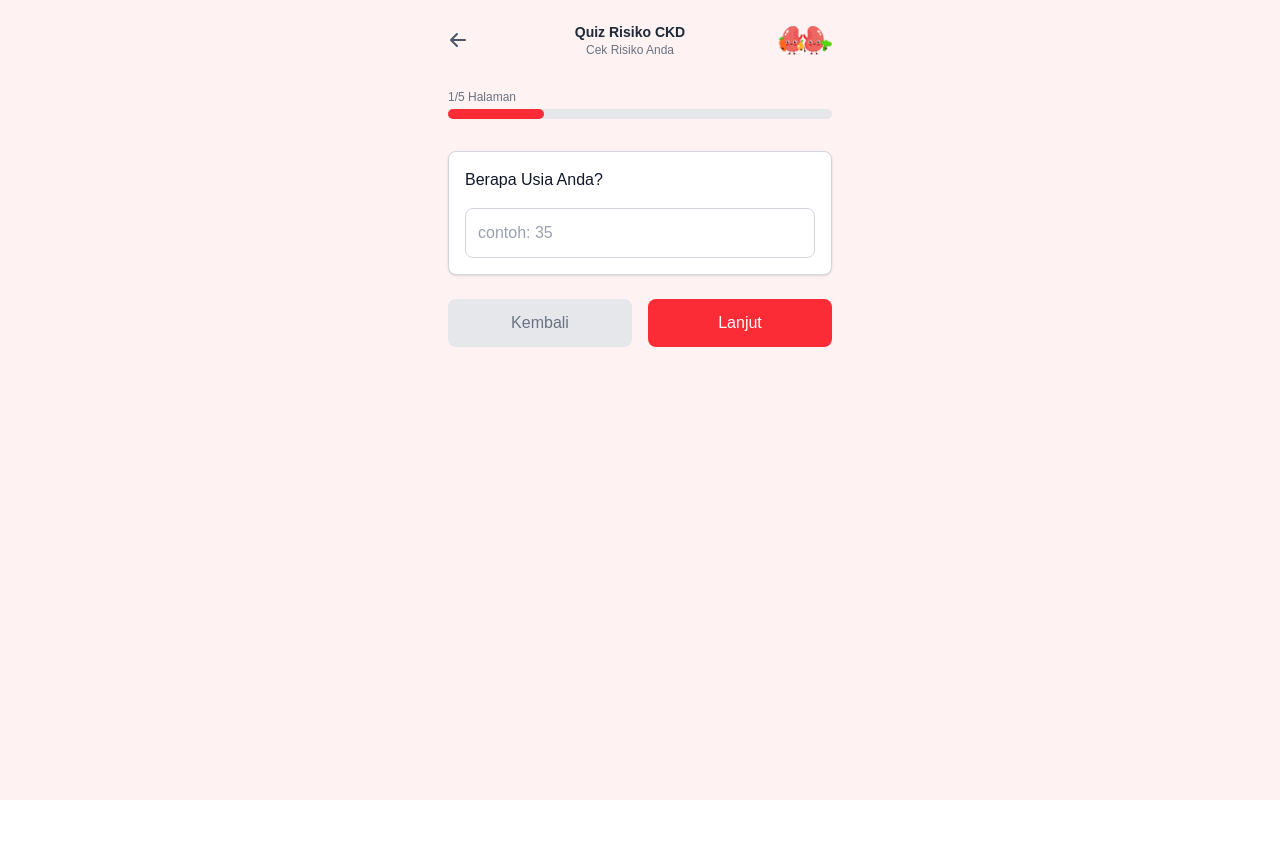
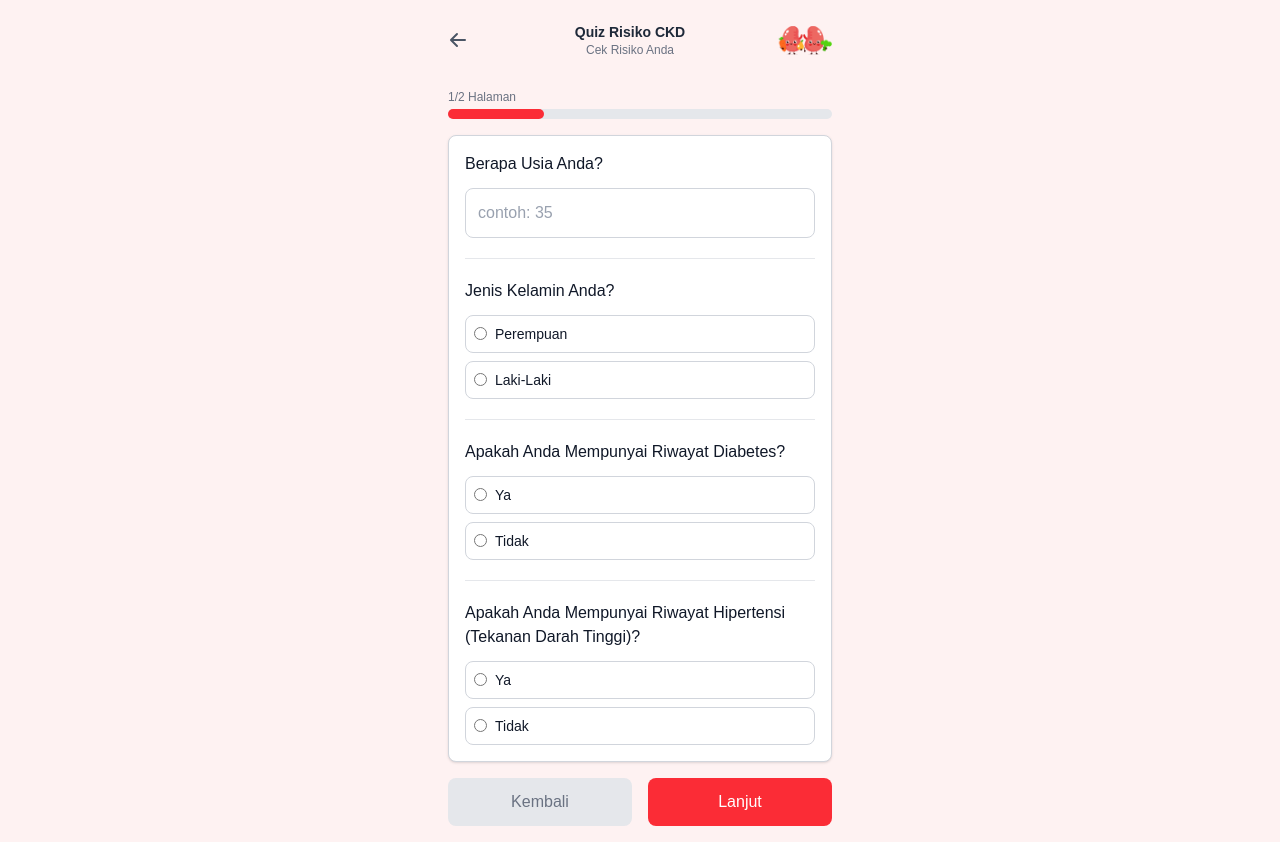
Before and after one commit to raflibagas/ginjal-kita, a Next.js app: page /risk-quiz/questions in a window 1280 px wide. Before the commit the page ends 800 px from the top, so only its background shows below. Built offline with nearby package versions, Linux system fonts and the light colour scheme.

Commit message:
Enhance Quiz and Diptrack Part

```diff
--- a/src/app/diptrack/page.jsx
+++ b/src/app/diptrack/page.jsx
@@ -272,14 +272,14 @@ export default function DiptrackInput() {
             <h3 className="text-sm font-medium mb-2 text-gray-800">Tanggal Pengujian</h3>
             <input
               type="date"
-              className="w-full p-2 border border-gray-400 rounded-md mb-4"
+              className="w-full p-2 border border-gray-400 rounded-md mb-4 text-gray-800"
               value={date}
               onChange={(e) => setDate(e.target.value)}
             />
 
             <h3 className="text-sm font-medium mb-2 text-gray-800">Catatan Tambahan</h3>
             <textarea
-              className="w-full p-2 border border-gray-400 rounded-md h-20 resize-none"
+              className="w-full p-2 border border-gray-400 rounded-md h-20 resize-none text-gray-800"
               placeholder="Masukkan catatan Anda..."
               value={notes}
               onChange={(e) => setNotes(e.target.value)}
--- a/src/app/risk-quiz/questions/page.jsx
+++ b/src/app/risk-quiz/questions/page.jsx
@@ -48,18 +48,51 @@ const quizQuestions = [
     type: "number",
     placeholder: "contoh: 65",
   },
+  {
+    id: 6,
+    question: "Berapa Tinggi Badan Anda? (cm)",
+    type: "number",
+    placeholder: "contoh: 170",
+  },
+  {
+    id: 7,
+    question: "Apakah Anda Merokok?",
+    type: "radio",
+    options: [
+      { id: "yes", label: "Ya" },
+      { id: "no", label: "Tidak" },
+      { id: "former", label: "Pernah, tapi sudah berhenti" },
+    ],
+  },
+  {
+    id: 8,
+    question: "Berapa Banyak Air yang Anda Minum Setiap Hari?",
+    type: "radio",
+    options: [
+      { id: "less_than_1", label: "Kurang dari 1 liter" },
+      { id: "1_to_2", label: "1-2 liter" },
+      { id: "more_than_2", label: "Lebih dari 2 liter" },
+    ],
+  },
 ];
+
+// Divide questions into pages (4 questions per page)
+const questionsPerPage = 4;
+const groupedQuestions = [];
+for (let i = 0; i < quizQuestions.length; i += questionsPerPage) {
+  groupedQuestions.push(quizQuestions.slice(i, i + questionsPerPage));
+}
 
 export default function QuizQuestions() {
   const router = useRouter();
-  const [currentQuestion, setCurrentQuestion] = useState(0);
+  const [currentPage, setCurrentPage] = useState(0);
   const [answers, setAnswers] = useState({});
   const [progress, setProgress] = useState(25); // Progress percentage
 
   const handleNext = () => {
-    if (currentQuestion < quizQuestions.length - 1) {
-      setCurrentQuestion(currentQuestion + 1);
-      setProgress(((currentQuestion + 2) / quizQuestions.length) * 100);
+    if (currentPage < groupedQuestions.length - 1) {
+      setCurrentPage(currentPage + 1);
+      setProgress(((currentPage + 2) / groupedQuestions.length) * 100);
     } else {
       // Submit answers and navigate to results
       router.push("/risk-quiz/results");
@@ -67,20 +100,18 @@ export default function QuizQuestions() {
   };
 
   const handlePrevious = () => {
-    if (currentQuestion > 0) {
-      setCurrentQuestion(currentQuestion - 1);
-      setProgress((currentQuestion / quizQuestions.length) * 100);
+    if (currentPage > 0) {
+      setCurrentPage(currentPage - 1);
+      setProgress((currentPage / groupedQuestions.length) * 100);
     }
   };
 
-  const handleAnswerChange = (value) => {
+  const handleAnswerChange = (questionId, value) => {
     setAnswers({
       ...answers,
-      [quizQuestions[currentQuestion].id]: value,
+      [questionId]: value,
     });
   };
-
-  const currentQuestionData = quizQuestions[currentQuestion];
 
   return (
     <main className="min-h-screen bg-red-50">
@@ -116,8 +147,8 @@ export default function QuizQuestions() {
         </div>
 
         {/* Progress bar */}
-        <div className="mb-8 -mt-4">
-          <p className="text-xs text-gray-500 mb-1">{`${currentQuestion + 1}/${quizQuestions.length} Halaman`}</p>
+        <div className="mb-4 -mt-4">
+          <p className="text-xs text-gray-500 mb-1">{`${currentPage + 1}/${groupedQuestions.length} Halaman`}</p>
           <div className="w-full bg-gray-200 rounded-full h-2.5">
             <div
               className="bg-red-500 h-2.5 rounded-full"
@@ -126,30 +157,36 @@ export default function QuizQuestions() {
           </div>
         </div>
 
-        {/* Question */}
-        <div className="mb-6">
+        {/* Questions for current page */}
         <div className="bg-white rounded-lg border border-gray-300 shadow-sm p-4 mb-4">
-            <h2 className="text-md font-medium mb-4 text-gray-900">
-              {currentQuestionData.question}
+          {groupedQuestions[currentPage].map((question) => (
+            <div
+              key={question.id}
+              className="mb-5 pb-5 border-b border-gray-200 last:border-0 last:mb-0 last:pb-0"
+            >
+              <h2 className="text-md font-medium mb-3 text-gray-900">
+                {question.question}
               </h2>
 
-            {currentQuestionData.type === "number" && (
+              {question.type === "number" && (
                 <input
                   type="number"
-                placeholder={currentQuestionData.placeholder}
+                  placeholder={question.placeholder}
                   className="w-full p-3 border border-gray-300 rounded-lg focus:outline-none focus:ring-2 focus:ring-red-500 placeholder:text-gray-400 text-gray-800"
-                value={answers[currentQuestionData.id] || ""}
-                onChange={(e) => handleAnswerChange(e.target.value)}
+                  value={answers[question.id] || ""}
+                  onChange={(e) =>
+                    handleAnswerChange(question.id, e.target.value)
+                  }
                 />
               )}
 
-            {currentQuestionData.type === "radio" && (
-              <div className="space-y-3">
-                {currentQuestionData.options.map((option) => (
+              {question.type === "radio" && (
+                <div className="space-y-2">
+                  {question.options.map((option) => (
                     <label
                       key={option.id}
-                    className={`block p-3 border rounded-lg cursor-pointer ${
-                      answers[currentQuestionData.id] === option.id
+                      className={`block p-2 border rounded-lg cursor-pointer ${
+                        answers[question.id] === option.id
                           ? "border-red-500 bg-red-50"
                           : "border-gray-300"
                       }`}
@@ -157,23 +194,27 @@ export default function QuizQuestions() {
                       <div className="flex items-center">
                         <input
                           type="radio"
-                        name={`question-${currentQuestionData.id}`}
+                          name={`question-${question.id}`}
                           value={option.id}
-                        checked={answers[currentQuestionData.id] === option.id}
-                        onChange={() => handleAnswerChange(option.id)}
-                        // className="mr-2 text-red-500 focus:ring-red-500"
+                          checked={answers[question.id] === option.id}
+                          onChange={() =>
+                            handleAnswerChange(question.id, option.id)
+                          }
                           className="mr-2 text-gray-800 focus:ring-blue-500 focus:ring-offset-red-100"
                           style={{
-                          accentColor: "#EB5C59", // Force blue color for the radio button
+                            accentColor: "#EB5C59",
                           }}
                         />
-                      <span className="text-gray-900">{option.label}</span>
+                        <span className="text-gray-900 text-sm">
+                          {option.label}
+                        </span>
                       </div>
                     </label>
                   ))}
                 </div>
               )}
             </div>
+          ))}
         </div>
 
         {/* Navigation buttons */}
@@ -181,11 +222,11 @@ export default function QuizQuestions() {
           <button
             onClick={handlePrevious}
             className={`flex-1 py-3 rounded-lg font-medium ${
-              currentQuestion === 0
+              currentPage === 0
                 ? "bg-gray-200 text-gray-500"
                 : "bg-white border border-gray-300 text-gray-700"
             }`}
-            disabled={currentQuestion === 0}
+            disabled={currentPage === 0}
           >
             Kembali
           </button>
@@ -194,9 +235,7 @@ export default function QuizQuestions() {
             onClick={handleNext}
             className="flex-1 bg-red-500 text-white rounded-lg py-3 font-medium"
           >
-            {currentQuestion === quizQuestions.length - 1
-              ? "Selesai"
-              : "Lanjut"}
+            {currentPage === groupedQuestions.length - 1 ? "Selesai" : "Lanjut"}
           </button>
         </div>
       </div>
--- a/src/app/risk-quiz/results/page.jsx
+++ b/src/app/risk-quiz/results/page.jsx
@@ -85,7 +85,7 @@ export default function QuizResults() {
                 <span className="text-base font-semibold text-gray-800">
                   Tingkat Risiko:
                 </span>
-                <span className="text-yellow-500 font-medium">Medium</span>
+                <span className="text-yellow-500 font-medium">Medium (65%)</span>
               </div>
               <div className="w-full bg-gray-200 rounded-full h-2">
                 <div className="bg-yellow-400 h-2 rounded-full w-2/3"></div>
@@ -230,7 +230,10 @@ export default function QuizResults() {
 
         {/* Action buttons */}
         <div className="space-y-3 mb-4">
-          <button className="w-full bg-red-500 text-white rounded-lg py-3 font-medium flex items-center justify-center">
+          <Link
+            href="/telemedis/dokter"
+            className="w-full bg-red-500 text-white rounded-lg py-3 font-medium flex items-center justify-center"
+          >
             <svg
               xmlns="http://www.w3.org/2000/svg"
               className="h-5 w-5 mr-2"
@@ -244,9 +247,12 @@ export default function QuizResults() {
               />
             </svg>
             Konsultasi dengan Dokter
-          </button>
+          </Link>
 
-          <button className="w-full bg-white border border-gray-300 text-gray-700 rounded-lg py-3 font-medium flex items-center justify-center">
+          <Link
+            href="/telemedis/dipstick"
+            className="w-full bg-white border border-gray-300 text-gray-700 rounded-lg py-3 font-medium flex items-center justify-center"
+          >
             <svg
               xmlns="http://www.w3.org/2000/svg"
               className="h-5 w-5 mr-2"
@@ -261,7 +267,7 @@ export default function QuizResults() {
               />
             </svg>
             Ketahui Dipstick
-          </button>
+          </Link>
 
           <button className="w-full bg-white border border-gray-300 text-gray-700 rounded-lg py-3 font-medium flex items-center justify-center">
             <svg
```
Also changed, not shown: src/app/diptrack/results/page.jsx (+27 -10 lines). Lines whose indentation alone changed are shown as unchanged.
